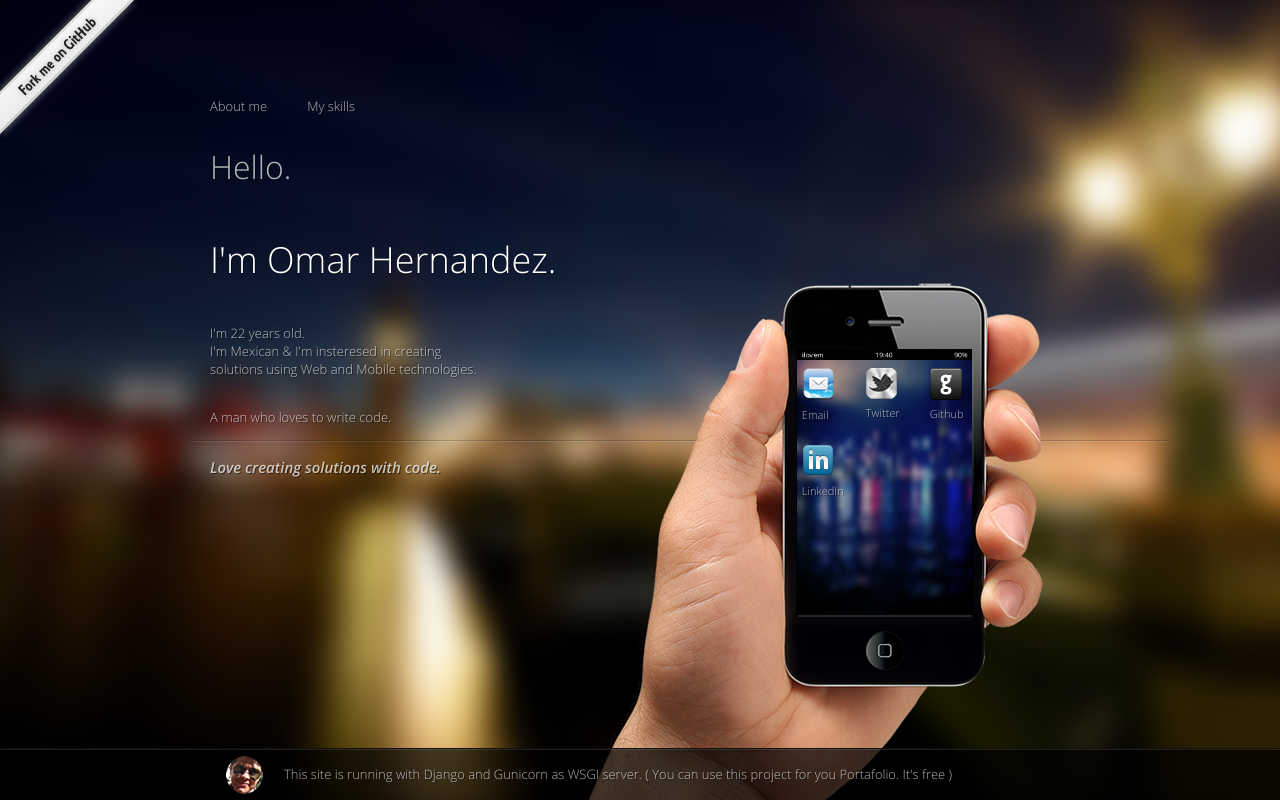
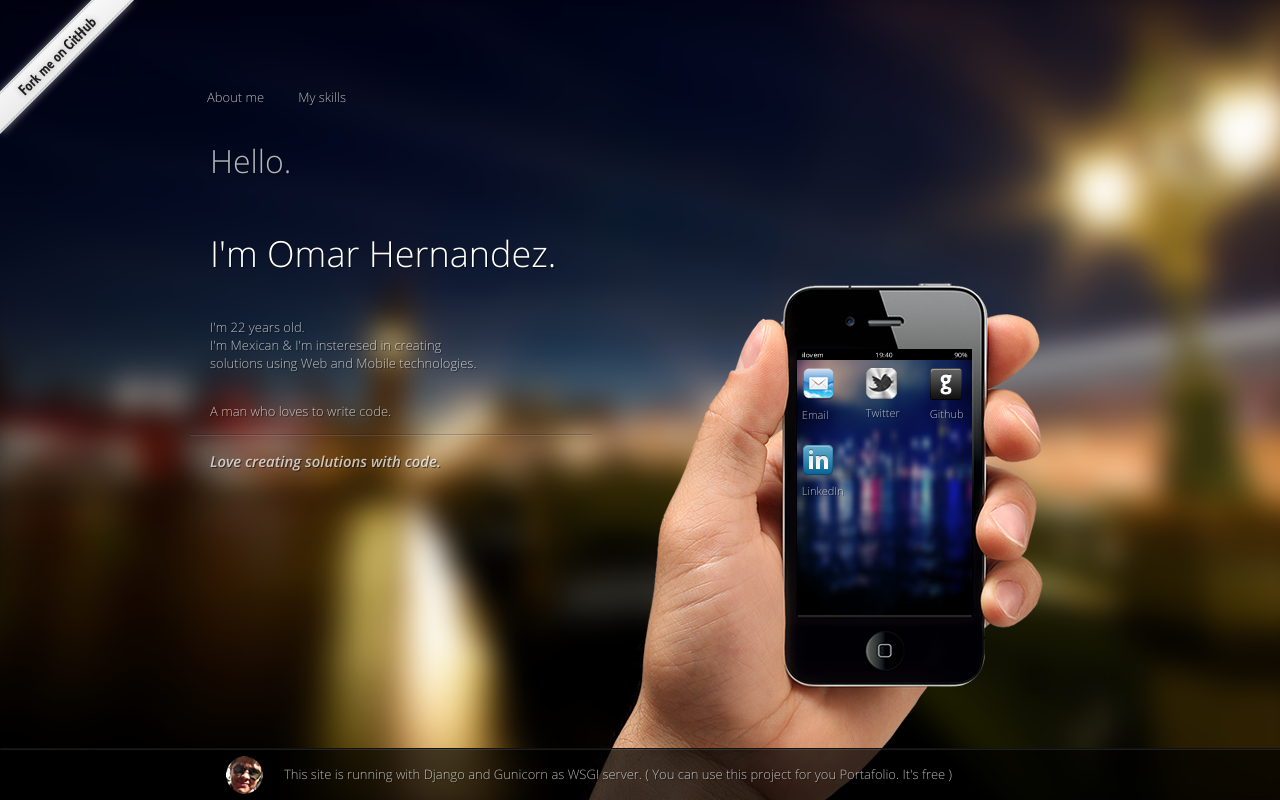
Before and after one commit to osharim/Heyomar.co, a Django app: template omar/templates/inicio/inicio.html in a window 1280 px wide. Run offline with Django 3.2, Linux system fonts and the light colour scheme; the template is opened without the code that fills it, so the values that code supplies are empty; some libraries are stand-ins or nearby versions.

Commit message:
files && bugs

```diff
--- a/apps/handler.py
+++ b/apps/handler.py
@@ -1,2 +1,2 @@
 class app():
-	VERSION = "2.0"
+	VERSION = "2.1"
--- a/omar/media/css/aboutme.css
+++ b/omar/media/css/aboutme.css
@@ -5,6 +5,22 @@
 
 
 
+}
+
+.about_me {
+
+    float: left;
+    height: auto;
+    overflow-y: auto;
+    width: 100%;
+}
+
+.about_me > ul {
+
+    float: left;
+    height: auto;
+    overflow: hidden;
+    width: 41%;
 }
 
 .hello{
--- a/omar/media/css/menu.css
+++ b/omar/media/css/menu.css
@@ -4,9 +4,14 @@
 
 
 .menu_active{
-     font-family: 'osanssemibold';
-    text-decoration: underline;
+     background: none repeat scroll 0 0 rgba(0, 0, 0, 0.5);
+    border-radius: 17px 17px 17px 17px;
+    -webkit-box-shadow: 1px 1px 2px rgba(200, 200, 200, 0.1);
+    box-shadow: 1px 1px 2px rgba(200, 200, 200, 0.1);
     color: white;
+    font-family: 'osanssemibold';
+    padding-bottom: 6px;
+    padding-top: 6px;
 }
 
 
@@ -15,6 +20,19 @@
 	margin-top: 70px;
 
 }
+
+.option li {
+    padding: 6px 17px;
+}
+
+
+.option li:hover {
+
+    color: rgba(255,255,255,1);
+    cursor: pointer;
+
+    }
+
 
 
 section.hand {
--- a/omar/media/css/style.css
+++ b/omar/media/css/style.css
@@ -2,7 +2,7 @@
 @import url(font.css);
 
 
-@import url(menu.css);
+
 
 
 @import url(apps.css);
@@ -11,6 +11,14 @@
     background: #000011;
 	font-size: 12px;
 	overflow: hidden;
+}
+
+
+.footer-str {
+    float: left;
+    height: auto;
+    margin-top: 0;
+    overflow-y: auto;
 }
 
 
@@ -74,13 +82,6 @@
 }
 
 
-.option li:hover {
-	box-shadow: 1px -2px rgba(0,0,0,.2);
-	color: rgba(255,255,255,1);
-	cursor: pointer;
-	text-decoration: underline;
-	text-shadow:1px 2px 4px rgba(0,0,0,.9);
-	}
 
 footer img{
   	padding-top: 5px;
@@ -499,5 +500,3 @@
 .name {
     font-size: 27px;
 }
-
-}
--- a/omar/templates/base.html
+++ b/omar/templates/base.html
@@ -3,7 +3,7 @@
 <html class="no-js" lang="en" >
 <head>
 	  <link rel="icon" type="image/x-icon" href="{{ MEDIA_URL }}img/favicon.ico" />
-	<meta charset="UTF-8">
+	 <meta charset="UTF-8">
 	 <meta name="viewport" content="width=device-width, initial-scale=1.0">
 
 <!-- Estupido Explorer -->
@@ -18,6 +18,7 @@
  	<script src="{{ MEDIA_URL }}js/jloader.js?v={{ VERSION }}"></script>
  	<script src="{{ MEDIA_URL }}js/init_loader.js?v={{ VERSION }}"></script>
 
+ 	<link rel="stylesheet" href="{{ MEDIA_URL }}css/menu.css?v={{ VERSION }} ">
 	<link rel="stylesheet" href="{{ MEDIA_URL }}css/normalize.css?v={{ VERSION }}">
 	<link rel="stylesheet" href="{{ MEDIA_URL }}css/style.css?v={{ VERSION }}">
 
@@ -42,13 +43,6 @@
 {#} CONTENIDO DINAMICO {#}
 	<section class="str-data-assyc  ">
 	{% block main %}
-
-
-
-
-
-
-
 
 
 
--- a/omar/templates/footer.html
+++ b/omar/templates/footer.html
@@ -3,7 +3,7 @@
 
 		<section class="container">
 
-		<ul class="option">
+		<ul class="footer-str">
 
 		<a href="https://twitter.com/omr_bnd" target="_blank">
 		 	<img   src="{{ MEDIA_URL}}img/omr.png" alt="">
```
Also changed, not shown: 1 other file.
